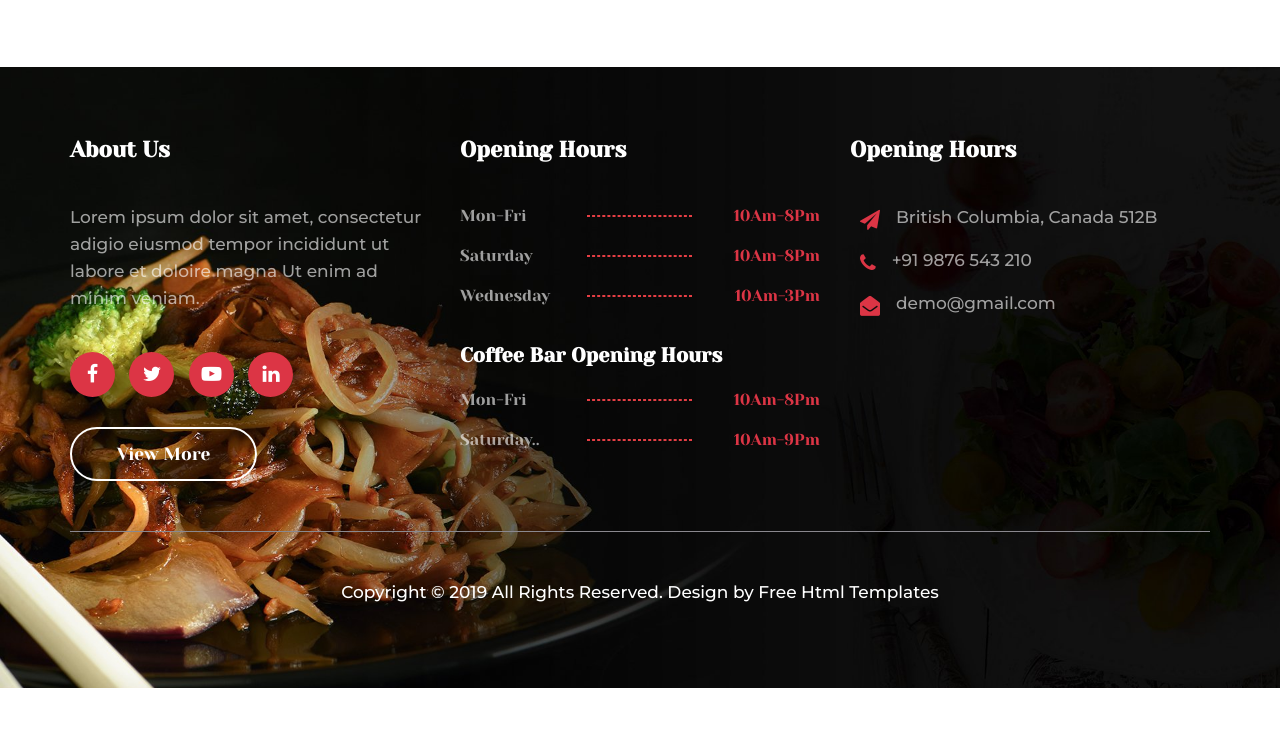
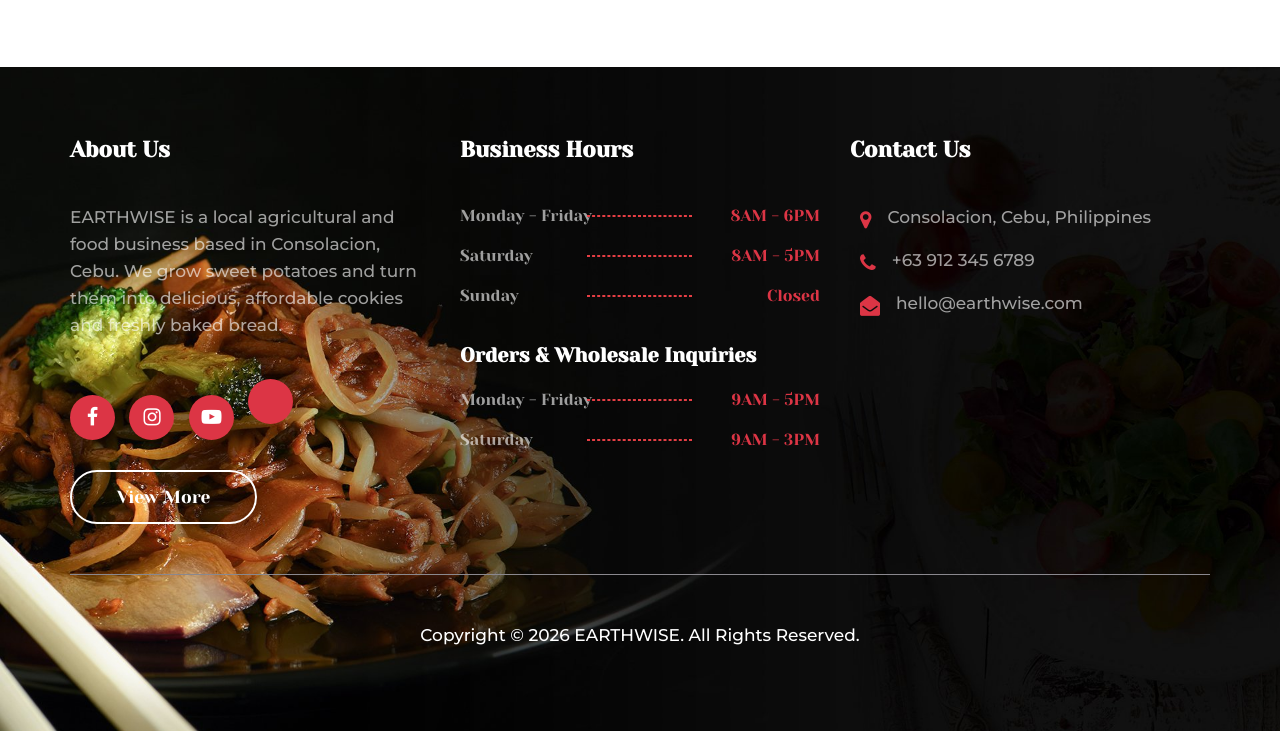
Before and after one commit to sireprince/earthwise, a plain HTML site: page index.html in a window 1280 px wide. Shown: the part 4188-4919 px from the top of the page. Before the commit the page ends 4876 px from the top, so only its background shows below. Drawn offline with nearby package versions, Linux system fonts and the light colour scheme; a web font is replaced by a local one.

Commit message:
Update index.html

```diff
--- a/index.html
+++ b/index.html
@@ -412,61 +412,83 @@ What made the experience even more meaningful was seeing students appreciate our
          </div>
       </section>
  partners end -->
+
 <!-- footer -->
 <footer>
    <div class="container">
       <div class="row">
+
+         <!-- About Us -->
          <div class="col-md-4 col-sm-6 col-lg-4">
             <div class="footer-about">
                <h2>About Us</h2>
-                     <p>Lorem ipsum dolor sit amet, consectetur adigio eiusmod tempor incididunt ut labore et doloire magna Ut enim ad minim veniam.</p>
+               <p>
+                  EARTHWISE is a local agricultural and food business
+                  based in Consolacion, Cebu. We grow sweet potatoes
+                  and turn them into delicious, affordable cookies
+                  and freshly baked bread.
+               </p>
                <ul>
                   <li><a href="#"><i class="fa fa-facebook"></i></a></li>
-                        <li><a href="#"><i class="fa fa-twitter"></i></a></li>
+                  <li><a href="#"><i class="fa fa-instagram"></i></a></li>
                   <li><a href="#"><i class="fa fa-youtube-play"></i></a></li>
-                        <li><a href="#"><i class="fa fa-linkedin"></i></a></li>
+                  <li><a href="#"><i class="fa fa-tiktok"></i></a></li>
                </ul>
                <a class="view" href="about.html">View More</a>
             </div>
          </div>
+
+         <!-- Business Hours -->
          <div class="col-md-4 col-sm-6 col-lg-4">
             <div class="footer-about">
-                     <h2>Opening Hours</h2>
+               <h2>Business Hours</h2>
                <ul class="Opening-hours">
-                        <li><a href="#">Mon-Fri </a><span>10Am-8Pm</span></li>
-                        <li><a href="#">Saturday </a><span>10Am-8Pm </span></li>
-                        <li><a href="#">Wednesday </a><span>10Am-3Pm</span></li>
-                        <h4>Coffee Bar Opening Hours</h4>
-                        <li><a href="#">Mon-Fri</a><span>10Am-8Pm</span></li>
-                        <li><a href="#">Saturday.. </a><span>10Am-9Pm</span></li>
+                  <li><a href="#">Monday - Friday</a><span>8AM - 6PM</span></li>
+                  <li><a href="#">Saturday</a><span>8AM - 5PM</span></li>
+                  <li><a href="#">Sunday</a><span>Closed</span></li>
+
+                  <h4>Orders & Wholesale Inquiries</h4>
+                  <li><a href="#">Monday - Friday</a><span>9AM - 5PM</span></li>
+                  <li><a href="#">Saturday</a><span>9AM - 3PM</span></li>
                </ul>
             </div>
          </div>
+
+         <!-- Contact Us -->
          <div class="col-md-4 col-sm-6 col-lg-4">
             <div class="footer-about">
-                     <h2>Opening Hours</h2>
+               <h2>Contact Us</h2>
+
                <a class="brght" href="#">
-                        <i class="fa fa-paper-plane" aria-hidden="true"></i>
-                        <p class="ind">British Columbia, Canada 512B</p>
+                  <i class="fa fa-map-marker" aria-hidden="true"></i>
+                  <p class="ind">Consolacion, Cebu, Philippines</p>
                </a>
-                     <a class="brght" href="#">
+
+               <a class="brght" href="tel:+639123456789">
                   <i class="fa fa-phone" aria-hidden="true"></i>
-                        <p class="ind">+91 9876 543 210</p>
+                  <p class="ind">+63 912 345 6789</p>
                </a>
-                     <a class="brght" href="#">
+
+               <a class="brght" href="mailto:hello@earthwise.com">
                   <i class="fa fa-envelope-open" aria-hidden="true"></i>
-                        <p class="ind">demo@gmail.com</p>
+                  <p class="ind">hello@earthwise.com</p>
                </a>
             </div>
          </div>
+
+         <!-- Copyright -->
          <div class="col-md-12">
             <hr>
-                  <p class="right">Copyright © 2019 All Rights Reserved. Design by Free Html Templates</p>
+            <p class="right">
+               Copyright © 2026 EARTHWISE. All Rights Reserved.
+            </p>
          </div>
+
       </div>
    </div>
 </footer>
 <!-- footer end -->
+
       <!-- jQuery first, then Popper.js, then Bootstrap JS -->
       <script src="js/jquery.min.js"></script>
       <script src="js/jquery-3.2.1.slim.min.js"></script>
```
Lines whose indentation alone changed are shown as unchanged.
